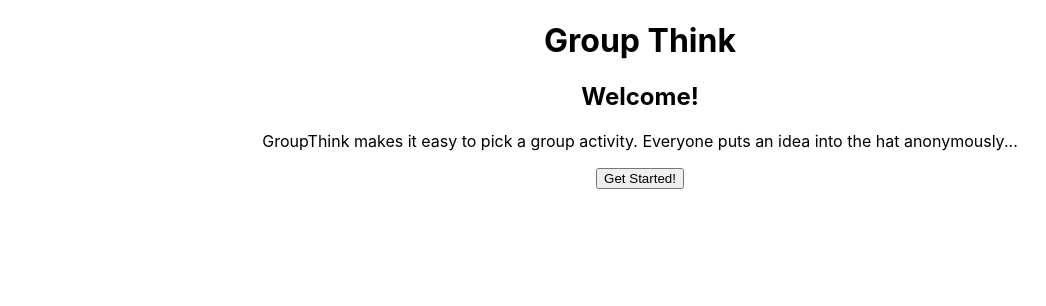
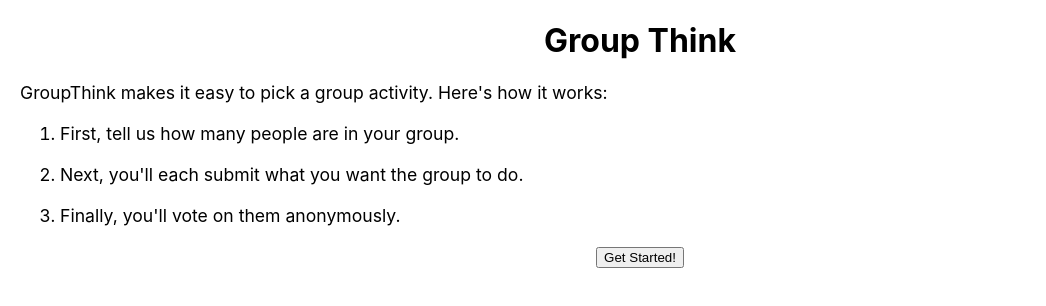
Before and after one commit to Tyguy160/group-think, a React (Create React App) app: page / in a window 1280 px wide. Shown: the top 306 px of the page, without its empty margins (0-1046 px from the left). Built offline with nearby package versions, Linux system fonts and the light colour scheme.

Commit message:
Updated the app

```diff
--- a/public/index.html
+++ b/public/index.html
@@ -1,5 +1,6 @@
 <!DOCTYPE html>
 <html lang="en">
+
 <head>
   <meta charset="utf-8">
   <link rel="shortcut icon" href="%PUBLIC_URL%/favicon.ico">
@@ -19,8 +20,9 @@
       work correctly both with client-side routing and a non-root public URL.
       Learn how to configure a non-root public URL by running `npm run build`.
     -->
-    <title>React App</title>
+  <title>Group Think</title>
 </head>
+
 <body>
   <noscript>
     You need to enable JavaScript to run this app.
@@ -37,4 +39,5 @@
       To create a production bundle, use `npm run build` or `yarn build`.
     -->
 </body>
+
 </html>
--- a/src/App.css
+++ b/src/App.css
@@ -1,3 +1,7 @@
+* {
+  box-sizing: border-box;
+}
+
 .App {
   text-align: center;
 }
@@ -9,10 +13,14 @@
   flex-direction: column;
   align-items: center;
   justify-content: center;
-  font-size: calc(10px + 2vmin);
+  font-size: calc(10px + 4vmin);
   color: white;
 }
 
 .App-link {
   color: #61dafb;
 }
+
+input {
+  text-align: center;
+}
--- a/src/App.js
+++ b/src/App.js
@@ -50,7 +50,6 @@ class App extends Component {
         };
       },
       () => {
-        console.log("callback");
         if (this.state.ideas.length >= this.state.people) {
           this.nextStage();
         }
--- a/src/components/Display.js
+++ b/src/components/Display.js
@@ -5,11 +5,22 @@ import "../styles/display.css";
 function Display({ ideas }) {
   return (
     <div>
-      <h2>Display results</h2>
+      <h2>The top choice is:</h2>
       <div>
-        {ideas.map(idea => {
-          return <div>{idea.idea}</div>;
-        })}
+        {
+          ideas.reduce(
+            (acc, idea) => {
+              if (idea.posVotes > acc.posVotes) {
+                return idea;
+              } else if (idea.posVotes === acc.posVotes) {
+                return Math.round(Math.random()) ? idea : acc;
+              } else {
+                return acc;
+              }
+            },
+            { idea: "", posVotes: -1 }
+          ).idea
+        }
       </div>
     </div>
   );
--- a/src/components/LandingPage.js
+++ b/src/components/LandingPage.js
@@ -1,12 +1,16 @@
 import React from "react";
+import "../styles/landingPage.css";
 
 function LandingPage({ nextStage }) {
   return (
     <div>
-      <h2>Welcome!</h2>
-      <p>
-        GroupThink makes it easy to pick a group activity. Everyone puts an idea
-        into the hat anonymously...
+      <p className="intro-p">
+        GroupThink makes it easy to pick a group activity. Here's how it works:
+        <ol>
+          <li>First, tell us how many people are in your group.</li>
+          <li>Next, you'll each submit what you want the group to do.</li>
+          <li>Finally, you'll vote on them anonymously.</li>
+        </ol>
       </p>
       <button onClick={nextStage}>Get Started!</button>
     </div>
--- a/src/styles/display.css
+++ b/src/styles/display.css
@@ -8,7 +8,7 @@
 .option > button {
   justify-self: center;
   align-self: center;
-
+  cursor: pointer;
   grid-area: option;
   border: 1px solid gray;
   padding: 10px;
--- /dev/null
+++ b/src/styles/landingPage.css
@@ -0,0 +1,9 @@
+.intro-p {
+  margin: 20px;
+  text-align: left;
+  font-size: 1.1em;
+}
+
+.intro-p > ol > li {
+  margin-top: 20px;
+}
```
Lines whose indentation alone changed are shown as unchanged.
